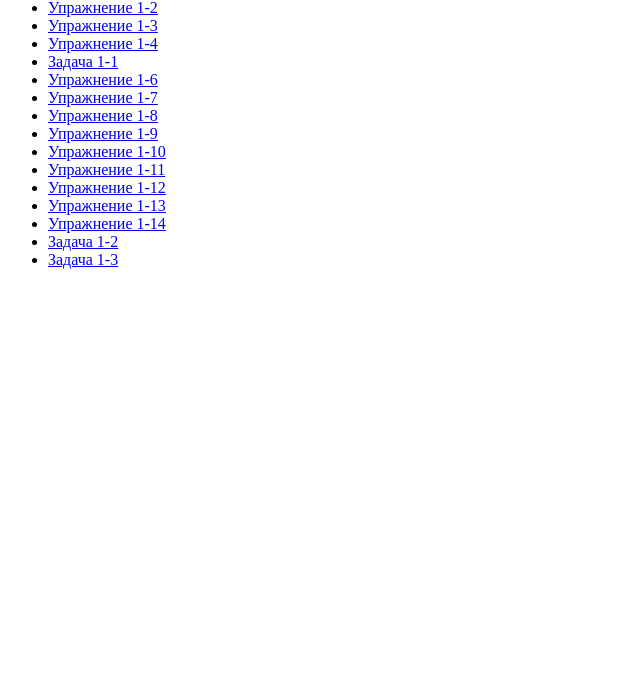
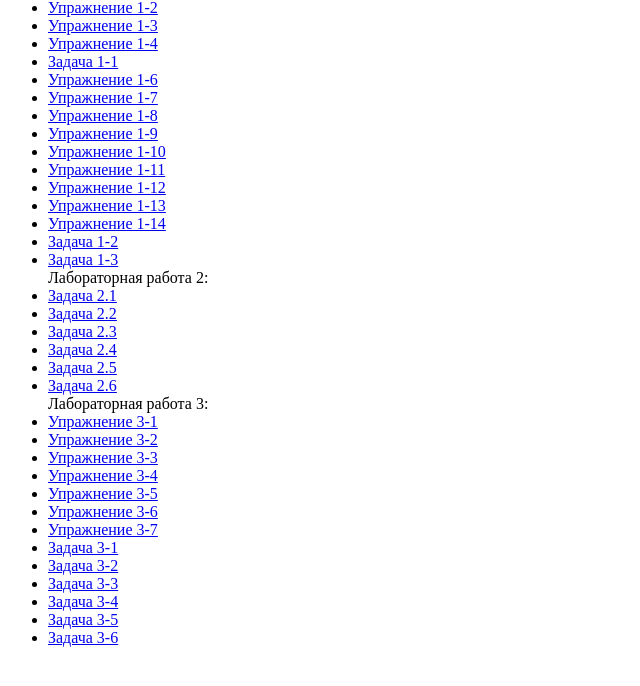
Before and after one commit to yansattarov/Internet-programmirovanie, a PHP site: page / in a window 1280 px wide. Shown: the part 77-763 px from the top of the page, without its empty margins (0-640 px from the left). Run offline with PHP 8.4, Linux system fonts and the light colour scheme.

Commit message:
Update index.php

```diff
--- a/index.php
+++ b/index.php
@@ -6,48 +6,93 @@
 ?>
 <ul>
         <li>
-           <a href="http://php_sattarov/lab-1-1.php">Упражнение 1-2</a>
+           <a href="http://a0609079.xsph.ru/lab-1-1.php">Упражнение 1-2</a>
 		   </li>
 		   <li>
-		   <a href="http://php_sattarov/lab-1-2.php">Упражнение 1-3</a>
+		   <a href="http://a0609079.xsph.ru/lab-1-2.php">Упражнение 1-3</a>
 		   </li>
 		   <li>
-		   <a href="http://php_sattarov/lab-1-3.php">Упражнение 1-4</a>
+		   <a href="http://a0609079.xsph.ru/lab-1-3.php">Упражнение 1-4</a>
         </li>
 		    <li>
-		   <a href="http://php_sattarov/lab1-.php">Задача 1-1</a>
+		   <a href="http://a0609079.xsph.ru/lab1-5.php">Задача 1-1</a>
         </li>
 				    <li>
-		   <a href="http://php_sattarov/lab-2-1.php">Упражнение 1-6</a>
+		   <a href="http://a0609079.xsph.ru/lab-2-1.php">Упражнение 1-6</a>
         </li>
 						    <li>
-		   <a href="http://php_sattarov/lab-2-2.php">Упражнение 1-7</a>
+		   <a href="http://a0609079.xsph.ru/lab-2-2.php">Упражнение 1-7</a>
         </li>
 								    <li>
-		   <a href="http://php_sattarov/lab-2-3.php">Упражнение 1-8</a>
+		   <a href="http://a0609079.xsph.ru/lab-2-3.php">Упражнение 1-8</a>
         </li>
 										    <li>
-		   <a href="http://php_sattarov/lab-2-4.php">Упражнение 1-9</a>
+		   <a href="http://a0609079.xsph.ru/lab-2-4.php">Упражнение 1-9</a>
         </li>
 										    <li>
-		   <a href="http://php_sattarov/lab-2-5.php">Упражнение 1-10</a>
+		   <a href="http://a0609079.xsph.ru/lab-2-5.php">Упражнение 1-10</a>
         </li>
 										    <li>
-		   <a href="http://php_sattarov/lab-2-6.php">Упражнение 1-11</a>
+		   <a href="http://a0609079.xsph.ru/lab-2-6.php">Упражнение 1-11</a>
         </li>
 										    <li>
-		   <a href="http://php_sattarov/lab-2-7.php">Упражнение 1-12</a>
+		   <a href="http://a0609079.xsph.ru/lab-2-7.php">Упражнение 1-12</a>
         </li>
 										    <li>
-		   <a href="http://php_sattarov/lab-2-8.php">Упражнение 1-13</a>
+		   <a href="http://a0609079.xsph.ru/lab-2-8.php">Упражнение 1-13</a>
         </li>
 										    <li>
-		   <a href="http://php_sattarov/lab-2-9.php">Упражнение 1-14</a>
+		   <a href="http://a0609079.xsph.ru/lab-2-9.php">Упражнение 1-14</a>
         </li>
 												    <li>
-		   <a href="http://php_sattarov/lab-2-10.php">Задача 1-2</a>
+		   <a href="http://a0609079.xsph.ru/lab-2-10.php">Задача 1-2</a>
         </li>
 														    <li>
-		   <a href="http://php_sattarov/lab-2-11.php">Задача 1-3</a>
+		   <a href="http://a0609079.xsph.ru/lab-2-11.php">Задача 1-3</a>
         </li>
+
+		Лабораторная работа 2:
+																    <li>
+		   <a href="http://a0609079.xsph.ru/lab2-1.php">Задача 2.1</a>
+        </li>
+																		    <li>
+		   <a href="http://a0609079.xsph.ru/lab2-2.php">Задача 2.2</a>
+        </li>																    <li>
+		   <a href="http://a0609079.xsph.ru/lab2-3.php">Задача 2.3</a>
+        </li>																    <li>
+		   <a href="http://a0609079.xsph.ru/lab2-4.php">Задача 2.4</a>
+        </li>																    <li>
+		   <a href="http://a0609079.xsph.ru/lab2-5.php">Задача 2.5</a>
+        </li>																    <li>
+		   <a href="http://a0609079.xsph.ru/lab2-6.php">Задача 2.6</a>
+        </li>
+        Лабораторная работа 3:
+        																    <li>
+		   <a href="http://a0609079.xsph.ru/f1.html">Упражнение 3-1</a>
+        </li>																    <li>
+		   <a href="http://a0609079.xsph.ru/f2.html">Упражнение 3-2</a>
+        </li>																    <li>
+		   <a href="http://a0609079.xsph.ru/f3.html">Упражнение 3-3</a>
+        </li>																    <li>
+		   <a href="http://a0609079.xsph.ru/f4.html">Упражнение 3-4</a>
+        </li>																    <li>
+		   <a href="http://a0609079.xsph.ru/f5.html">Упражнение 3-5</a>
+        </li>																    <li>
+		   <a href="http://a0609079.xsph.ru/f6.html">Упражнение 3-6</a>
+        </li>                												 <li>
+		   <a href="http://a0609079.xsph.ru/f7.php">Упражнение 3-7</a>
+        </li>																	    <li>
+		   <a href="http://a0609079.xsph.ru/s3-1.html">Задача 3-1</a>
+        </li>																    <li>
+		   <a href="http://a0609079.xsph.ru/s3-2.php">Задача 3-2</a>
+        </li>																    <li>
+		   <a href="http://a0609079.xsph.ru/s3-3.php">Задача 3-3</a>
+        </li>																    <li>
+		   <a href="http://a0609079.xsph.ru/s3-4.php">Задача 3-4</a>
+        </li>																    <li>
+		   <a href="http://a0609079.xsph.ru/s3-5.php">Задача 3-5</a>
+        </li>                                                                   <li>
+		   <a href="http://a0609079.xsph.ru/s3-6.html">Задача 3-6</a>
+        </li>
+
  </ul>
```
